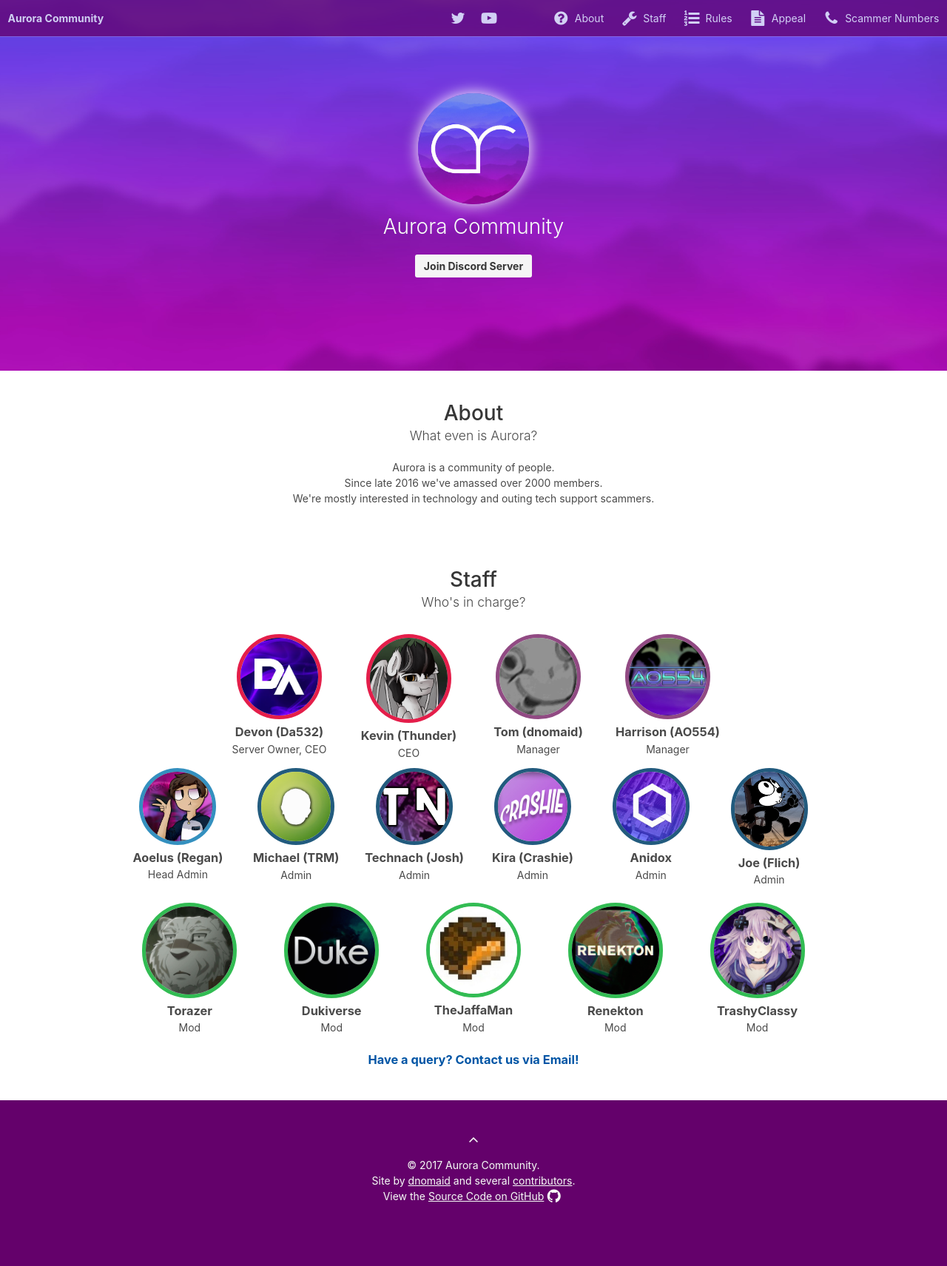
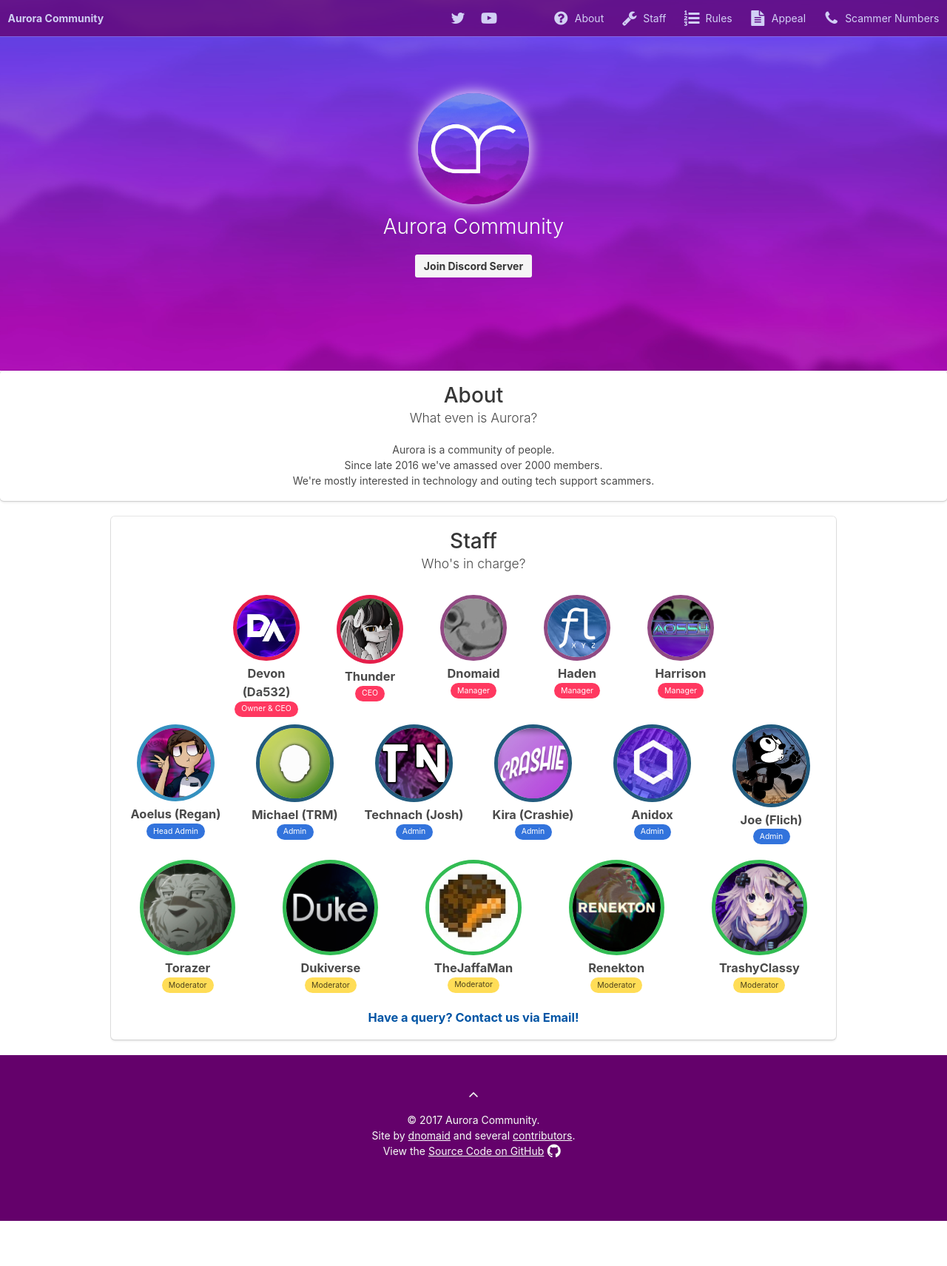
Before and after one commit to AuroraCommunity/AuroraCommunity.github.io, a PHP site: page / in a window 1280 px wide. Shown: the whole page at 74% size. After the commit the page ends 1650 px from the top, so only its background shows below. Run offline with PHP 8.4, Linux system fonts and the light colour scheme; some libraries are stand-ins or nearby versions.

Commit message:
Update index.php
Updated a few things.

```diff
--- a/index.php
+++ b/index.php
@@ -7,42 +7,48 @@
   <?php include 'include/hero.php';?>
 
     <div id="content">
-      <div id="content-inner">
 
-    <div id="about" class="section" style="text-align: center;">
+
+    <div id="about" class="box" style="text-align: center;">
         <h1 class="title"><strong>About</strong></h1>
         <h2 class="subtitle">What even is Aurora?</h2>
         <p>Aurora is a community of people.</p>
         <p>Since late 2016 we've amassed over 2000 members.</p>
         <p>We're mostly interested in technology and outing tech support scammers.</p>
     </div>
-
-    <div id="staff" class="section" style="text-align: center;">
+			<div id="content-inner">
+    <div id="staff" class="box" style="text-align: center;">
         <h1 class="title"><strong>Staff</strong></h1>
         <h2 class="subtitle">Who's in charge?</h2>
         <div class="columns" id="managers">
             <div class="column">
                 <a href="http://da532.com" target="_blank" rel="noopener noreferrer"><img src="img/people/da532.png" class="someone ceo"></a>
                 <h3>Devon (Da532)</h3>
-                <p>Server Owner, CEO</p>
+                <span class="tag is-danger">Owner & CEO</span>
             </div>
 
             <div class="column">
                 <a href="https://www.scammer.info" target="_blank" rel="noopener noreferrer"><img src="img/people/thunder.png" class="someone ceo"></a>
-                <h3>Kevin (Thunder)</h3>
-                <p>CEO</p>
+                <h3>Thunder</h3>
+                <span class="tag is-danger">CEO</span>
             </div>
 
             <div class="column">
                 <a href="https://dnomaid.co.uk" target="_blank" rel="noopener noreferrer"><img src="img/people/dnomaid.png" class="someone manager"></a>
-                <h3>Tom (dnomaid)</h3>
-                <p>Manager</p>
+                <h3>Dnomaid</h3>
+                <span class="tag is-danger">Manager</span>
+            </div>
+
+			<div class="column">
+                <img src="img/people/fletch.png" class="someone manager"></a>
+                <h3>Haden</h3>
+                <span class="tag is-danger">Manager</span>
             </div>
 
             <div class="column">
                 <a href="http://www.ao554.ml/" target="_blank" rel="noopener noreferrer"><img src="img/people/ao.png" class="someone manager"></a>
-                <h3>Harrison (AO554)</h3>
-                <p>Manager</p>
+                <h3>Harrison</h3>
+                <span class="tag is-danger">Manager</span>
             </div>
 
         </div>
@@ -51,38 +57,38 @@
           <div class="column">
                 <a href="https://www.youtube.com/channel/UCyOFNvNzwQIC3SL-MksEnbw/" target="_blank" rel="noopener noreferrer"><img src="img/people/regan.png" class="someone admin-plus"></a>
                 <h3>Aoelus <span title="Aoelus">(Regan)</a></h3>
-                <p>Head Admin</p>
+                <span class="tag is-info">Head Admin</span>
           </div>
 
             <div class="column">
                 <a href="https://therandommelon.xyz/" target="_blank" rel="noopener noreferrer"><img src="img/people/melon.png" class="someone admin"></a>
                 <h3>Michael <span title="TheRandomMelon">(TRM)</span></h3>
-                <p>Admin</p>
+                <span class="tag is-info">Admin</span>
             </div>
 
             <div class="column">
                 <a href="https://www.youtube.com/channel/UCmLtdx7F8QFnsWYUfDSPeKg/" target="_blank" rel="noopener noreferrer"><img src="img/people/technach.png" class="someone admin"></a>
                 <h3>Technach <span title="Technach">(Josh)</a></h3>
-                <p>Admin</p>
+                <span class="tag is-info">Admin</span>
             </div>
 
             <div class="column">
                 <a href="https://crashieblog.wordpress.com" target="_blank" rel="noopener noreferrer"><img src="img/people/crashie.png" class="someone admin"></a>
                 <h3>Kira (Crashie)</h3>
-                <p>Admin</p>
+                <span class="tag is-info">Admin</span>
             </div>
 
 
             <div class="column">
                 <a href="https://www.youtube.com/channel/UC04awUMPfLwEGtCCWvYq-UQ" target="_blank" rel="noopener noreferrer"><img src="img/people/anidox.png" class="someone admin"></a>
                 <h3>Anidox</h3>
-                <p>Admin</p>
+                <span class="tag is-info">Admin</span>
           </div>
 
 		    <div class="column">
                 <img src="img/people/joe.png" class="someone admin"></a>
                 <h3>Joe <span title="Joe">(Flich)</a></h3>
-                <p>Admin</p>
+                <span class="tag is-info">Admin</span>
           </div>
 
         </div>
@@ -92,32 +98,32 @@
           <div class="column">
               <img src="img/people/torazer.png" class="someone mod">
               <h3>Torazer</h3>
-              <p>Mod</p>
+              <span class="tag is-warning">Moderator</span>
           </div>
 
           <div class="column">
               <img src="img/people/duke.png" class="someone mod">
               <h3>Dukiverse</h3>
-              <p>Mod</p>
+              <span class="tag is-warning">Moderator</span>
           </div>
 
           <div class="column">
               <a href="https://www.youtube.com/channel/UCfpY45UhtJ9i-_PJVwBOzvA
 " target="_blank" rel="noopener noreferrer"><img src="img/people/jaffa.png" class="someone mod"></a>
               <h3><span title="AKA TheJaffaMeme">TheJaffaMan</span></h3>
-              <p>Mod</p>
+              <span class="tag is-warning">Moderator</span>
           </div>
 
           <div class="column">
             <img src="img/people/ren.png" class="someone mod">
             <h3>Renekton</h3>
-            <p>Mod</p>
+            <span class="tag is-warning">Moderator</span>
         </div>
 
         <div class="column">
           <img src="img/people/trashy.png" class="someone mod">
           <h3>TrashyClassy</h3>
-          <p>Mod</p>
+          <span class="tag is-warning">Moderator</span>
       </div>
 
     </div>
```
